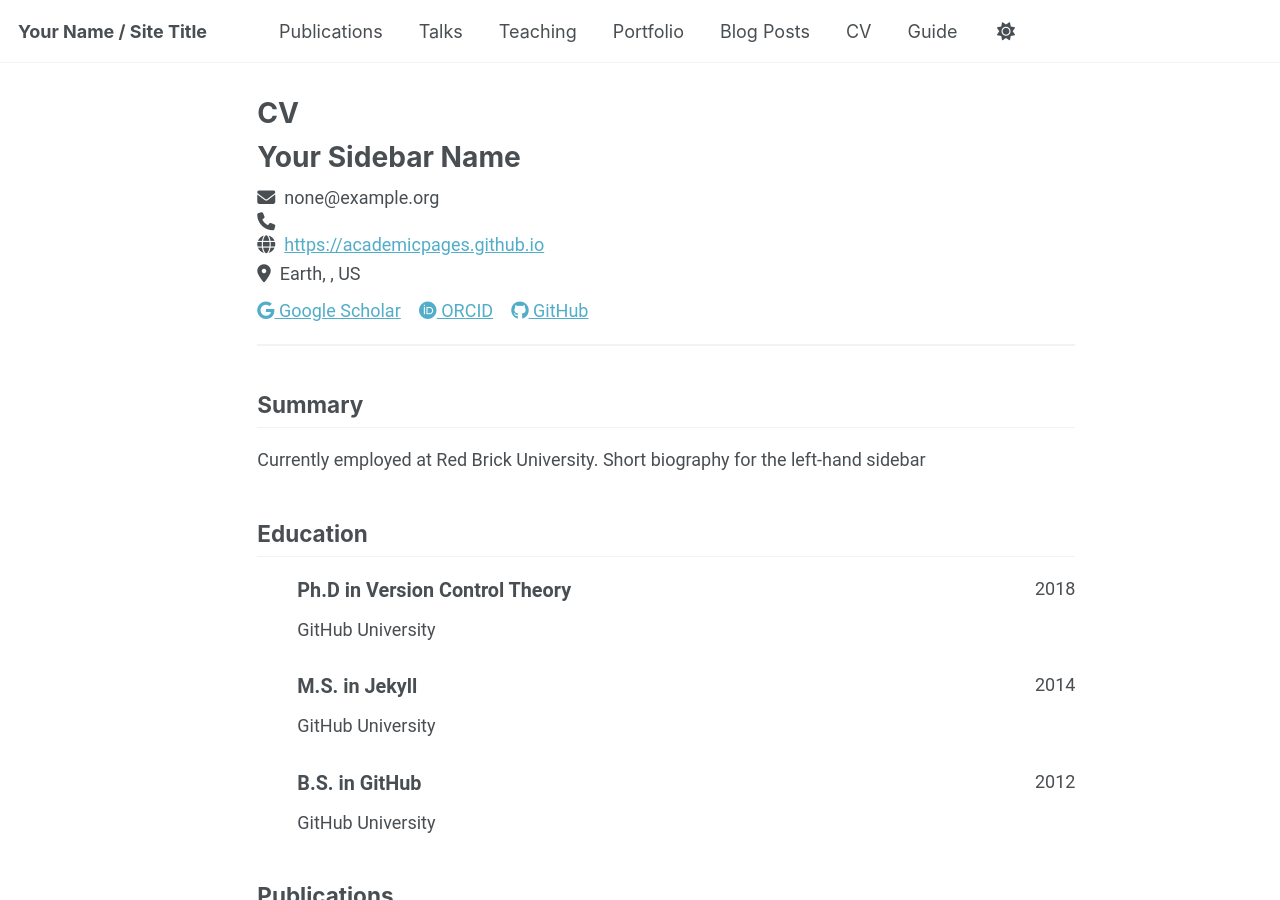
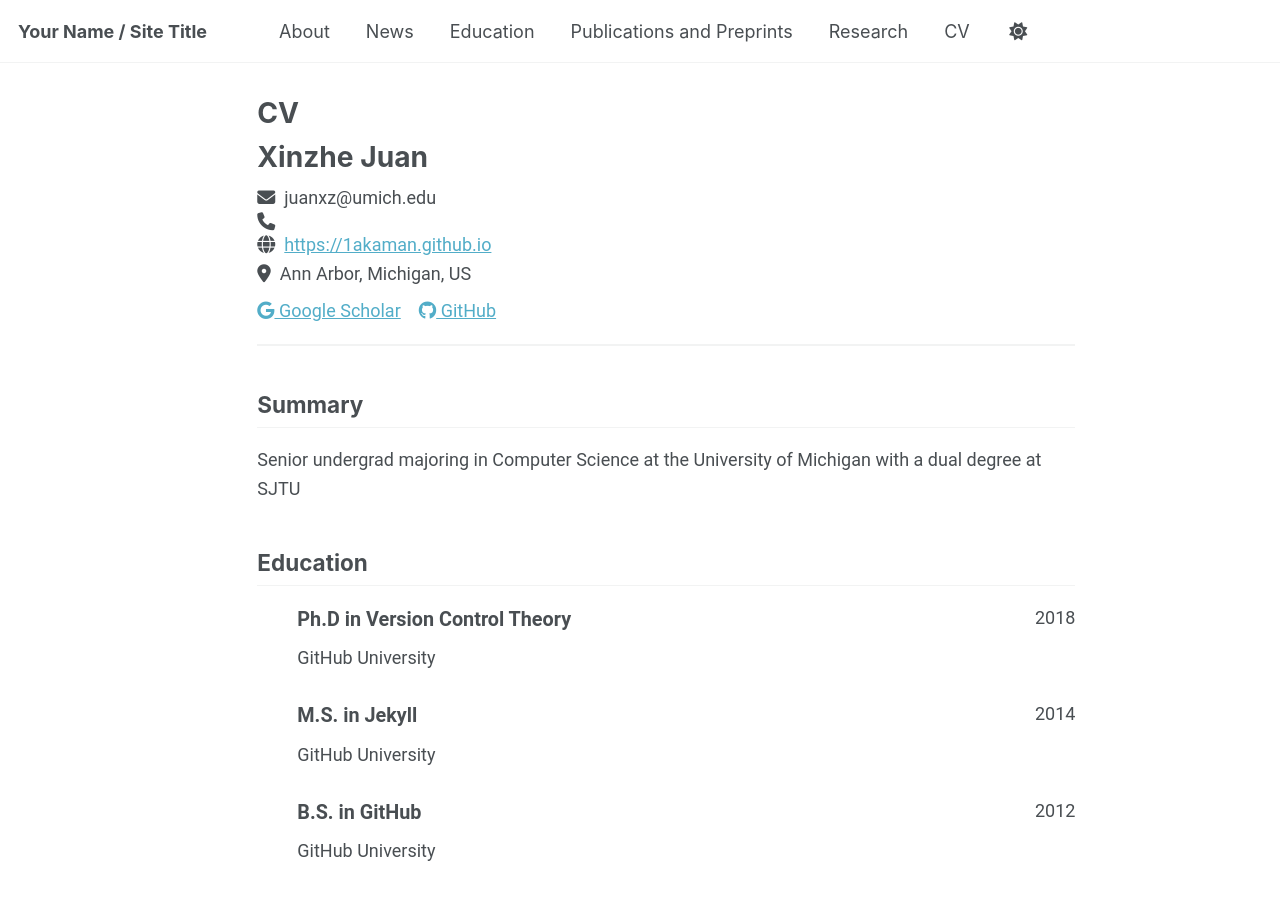
Before and after one commit to 1akaman/1akaman.github.io, a Jekyll site: the page built from _pages/cv-json.md, in a window 1280 px wide and 900 px high. Built offline with Jekyll 4.4.1, drawn with Linux system fonts in a browser that asks for light colours; a script that is not in the unit is left out.

Commit message:
first trial

```diff
--- a/_data/cv.json
+++ b/_data/cv.json
@@ -1,32 +1,27 @@
 {
   "basics": {
-    "name": "Your Sidebar Name",
-    "email": "none@example.org",
+    "name": "Xinzhe Juan",
+    "email": "juanxz@umich.edu",
     "phone": "",
-    "website": "https://academicpages.github.io",
-    "summary": "Currently employed at Red Brick University. Short biography for the left-hand sidebar",
+    "website": "https://1akaman.github.io",
+    "summary": "Senior undergrad majoring in Computer Science at the University of Michigan with a dual degree at SJTU",
     "location": {
       "address": "",
       "postalCode": "",
-      "city": "Earth",
+      "city": "Ann Arbor",
       "countryCode": "US",
-      "region": ""
+      "region": "Michigan"
     },
     "profiles": [
       {
         "network": "Google Scholar",
         "username": "",
-        "url": "https://scholar.google.com/citations?user=PS_CX0AAAAAJ"
-      },
-      {
-        "network": "ORCID",
-        "username": "",
-        "url": "https://orcid.org/yourorcidurl"
+        "url": "https://scholar.google.com/citations?user=XmSfR6YAAAAJ"
       },
       {
         "network": "GitHub",
-        "username": "academicpages",
-        "url": "https://github.com/academicpages"
+        "username": "1akaman",
+        "url": "https://github.com/1akaman"
       }
     ]
   },
--- a/_data/navigation.yml
+++ b/_data/navigation.yml
@@ -8,20 +8,32 @@
 #      Markdown formatted page while the second is generated using JSON.
 
 main:
-  - title: "Publications"
+  - title: "About"
+    url: /about/
+
+  - title: "News"
+    url: /news/
+
+  - title: "Education"
+    url: /education/
+
+  - title: "Publications and Preprints"
     url: /publications/
 
-  - title: "Talks"
-    url: /talks/
+  - title: "Research"
+    url: /research/
 
-  - title: "Teaching"
-    url: /teaching/
+  # - title: "Talks"
+  #   url: /talks/
 
-  - title: "Portfolio"
-    url: /portfolio/
+  # - title: "Teaching"
+  #   url: /teaching/
 
-  - title: "Blog Posts"
-    url: /year-archive/
+  # - title: "Portfolio"
+  #   url: /portfolio/
+
+  # - title: "Blog Posts"
+  #   url: /year-archive/
 
   - title: "CV"
     url: /cv/
@@ -29,5 +41,5 @@ main:
   # - title: "CV"
   #   url: /cv-json/
 
-  - title: "Guide"
-    url: /markdown/
+  # - title: "Guide"
+  #   url: /markdown/
```
